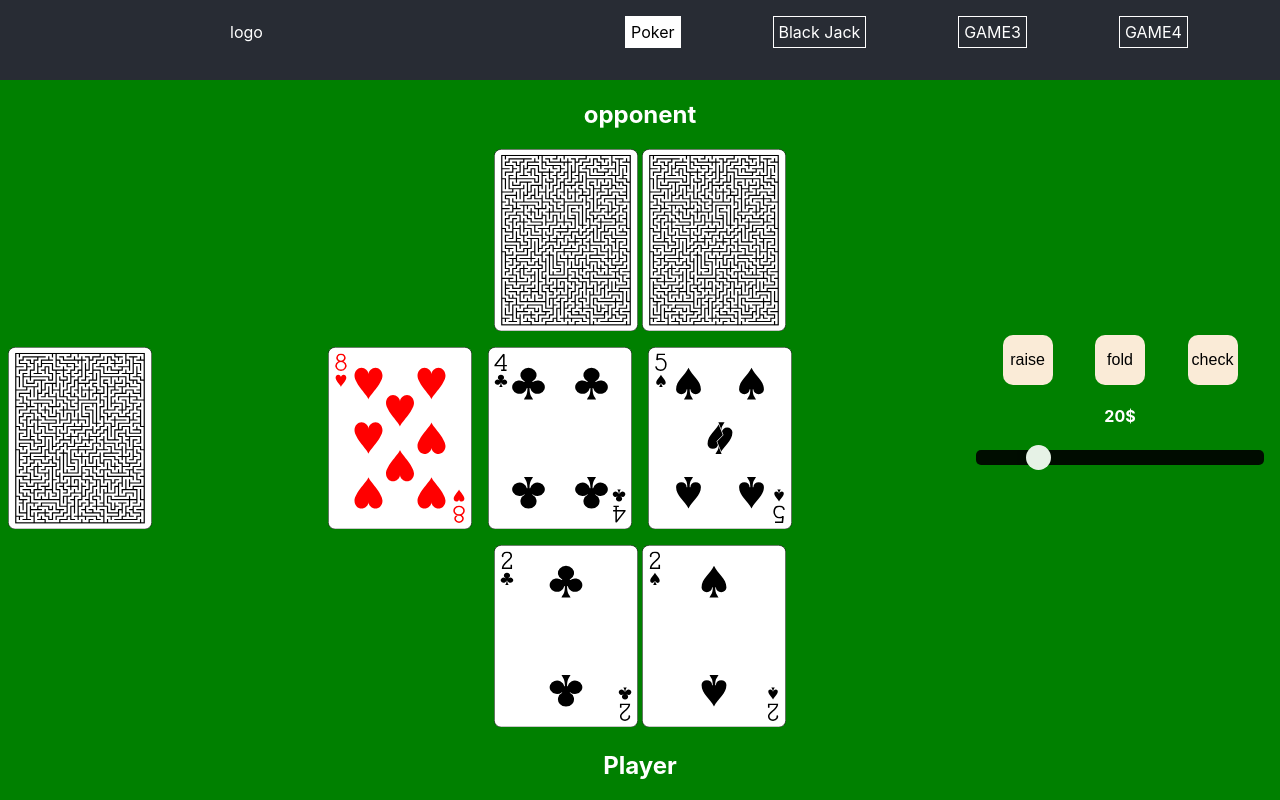
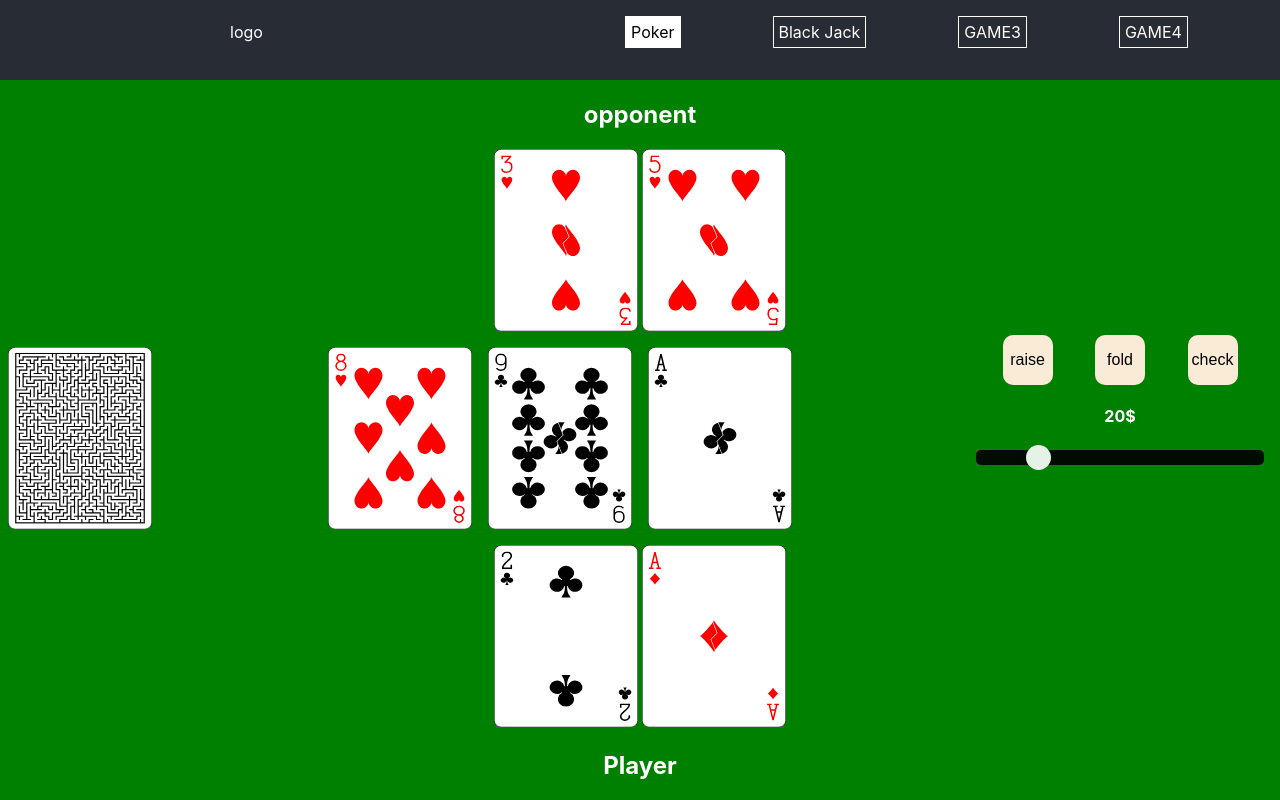
Before and after one commit to olsiq/trivial-games, a React (Create React App) app: page / in a window 1280 px wide. Built offline with nearby package versions, Linux system fonts and the light colour scheme.

Commit message:
improving the state Managment

```diff
--- a/package.json
+++ b/package.json
@@ -9,6 +9,7 @@
     "@testing-library/user-event": "^12.8.3",
     "react": "^17.0.2",
     "react-dom": "^17.0.2",
+    "react-redux": "^8.0.2",
     "react-scripts": "5.0.0",
     "react-svg": "^15.0.1",
     "web-vitals": "^0.2.4",
--- a/src/app/App.js
+++ b/src/app/App.js
@@ -1,15 +1,19 @@
 import React from "react";
-import { Card, Game, GameLayout, Header } from "../components";
+import { Provider } from "react-redux";
+import { store } from "../redux";
+import { Game, GameLayout, Header } from "../components";
 import "./App.css";
 
 function App() {
   return (
+    <Provider store={store}>
       <div className="App">
         <Header />
         <GameLayout>
           <Game />
         </GameLayout>
       </div>
+    </Provider>
   );
 }
 
--- a/src/components/games/poker/gamePlay/Game.jsx
+++ b/src/components/games/poker/gamePlay/Game.jsx
@@ -1,13 +1,20 @@
 import React from "react";
+
+import { useSelector } from "react-redux";
+import { stageSelector, tableSelector } from "../../../../redux";
+
 import { Card } from "../../../cards";
 import { Controls } from "../controls";
 export const Game = () => {
+  const stage = useSelector(stageSelector);
+  const [flop, turn, river] = useSelector(tableSelector);
   return (
     <div className="gamePlay">
       <Card value={"1B"} type={"deck"} />
-      <Card value={"8H"} type={"flop"} />
-      <Card value={"4C"} type={"turn"} />
-      <Card value={"5S"} type={"river"} />
+      {stage > 1 && <Card value={flop} type={"flop"} />}
+      {stage > 2 && <Card value={turn} type={"turn"} />}
+      {stage > 3 && <Card value={river} type={"river"} />}
+
       <Controls />
     </div>
   );
--- a/src/components/games/poker/opponent/Opponent.js
+++ b/src/components/games/poker/opponent/Opponent.js
@@ -1,12 +1,16 @@
 import React from "react";
+import { useSelector } from "react-redux";
+import { opponentSelector } from "../../../../redux";
 import { Card } from "../../../../components";
 export const Opponent = () => {
+  const [card1, card2] = useSelector(opponentSelector);
+
   return (
     <div className="opponent">
       <h2>opponent</h2>
       <div className="cards">
-        <Card value={"1B"} type={"opponent"} />
-        <Card value={"1B"} type={"opponent"} />
+        <Card value={card1} type={"opponent"} />
+        <Card value={card2} type={"opponent"} />
       </div>
     </div>
   );
--- a/src/components/games/poker/player/Player.jsx
+++ b/src/components/games/poker/player/Player.jsx
@@ -1,12 +1,17 @@
 import React from "react";
+
+import { useSelector } from "react-redux";
+import { playerSelector } from "../../../../redux";
+
 import { Card } from "../../../../components";
 
 export const Player = ({ name = "Player" }) => {
+  const [card1, card2] = useSelector(playerSelector);
   return (
     <div className="myHand">
       <div className="cards">
-        <Card value={"2C"} type={"player"} />
-        <Card value={"2S"} type={"player"} />
+        <Card value={card1} type={"player"} />
+        <Card value={card2} type={"player"} />
       </div>
       <h2>{name}</h2>
     </div>
--- /dev/null
+++ b/src/redux/index.js
@@ -0,0 +1,21 @@
+import { store } from "./store";
+import { fold, raise, check, shuffle, newRound } from "./pokerSlice";
+import {
+  stageSelector,
+  playerSelector,
+  opponentSelector,
+  tableSelector,
+} from "./pokerSelectors";
+
+export {
+  store,
+  fold,
+  raise,
+  check,
+  shuffle,
+  newRound,
+  stageSelector,
+  playerSelector,
+  opponentSelector,
+  tableSelector,
+};
--- /dev/null
+++ b/src/redux/pokerSelectors.js
@@ -0,0 +1,4 @@
+export const stageSelector = (state) => state.stage;
+export const playerSelector = (state) => state.player;
+export const opponentSelector = (state) => state.opponent;
+export const tableSelector = (state) => state.table;
--- /dev/null
+++ b/src/redux/pokerSlice.js
@@ -0,0 +1,29 @@
+import { createSlice } from "@reduxjs/toolkit";
+
+const initialState = {
+  player: ["2C", "AD"],
+  opponent: ["3H", "5H"],
+  table: ["8H", "9C", "AC"],
+  round: 0,
+  bet: 10,
+  stage: 4,
+};
+
+const pokerSlice = createSlice({
+  name: "poker",
+  initialState,
+  reducers: {
+    fold: (state) => {},
+    raise: (state, action) => {},
+    check: (state) => {},
+    shuffle: (state) => {},
+    newRound: (state) => {
+      state.round++;
+      state.stage = 1;
+      state.bet = 10;
+    },
+  },
+});
+
+export const { fold, raise, check, shuffle, newRound } = pokerSlice.actions;
+export default pokerSlice.reducer;
--- /dev/null
+++ b/src/redux/store.js
@@ -0,0 +1,6 @@
+import { configureStore } from "@reduxjs/toolkit";
+import poker from "./pokerSlice";
+
+export const store = configureStore({
+  reducer: poker,
+});
```
Also changed, not shown: 1 other file (tests, documents, lock files or other folders). Lines whose indentation alone changed are shown as unchanged.
